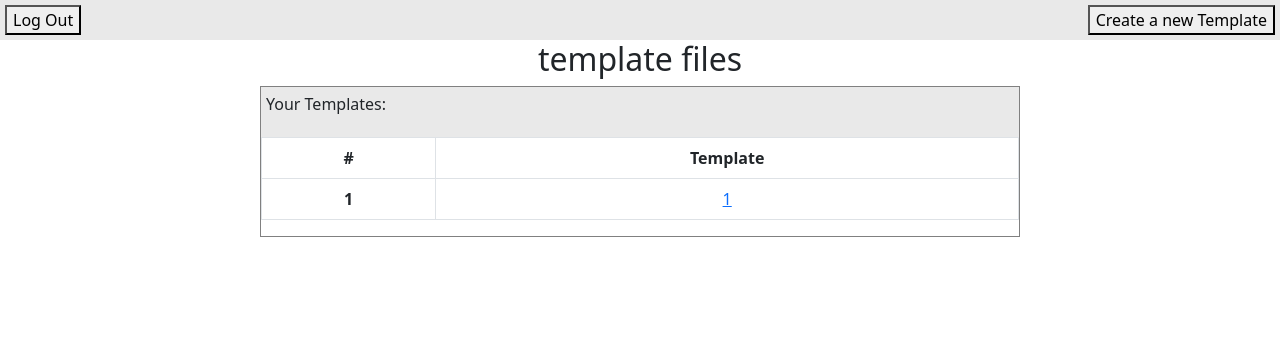
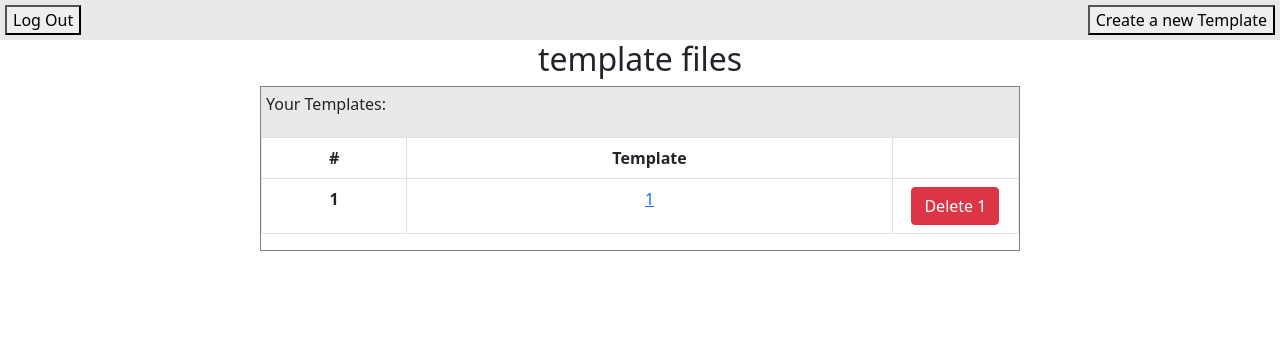
Before and after one commit to malizas/capstone-project, a Flask app: page /template_files in a window 1280 px wide. Shown: the top 340 px of the page. Run offline with Flask 2, Linux system fonts and the light colour scheme; the visitor is signed in with stand-in values (Sample User, id 1); tables that the repository leaves empty hold one stand-in row (values such as "Sample post").

Commit message:
delete file feature

```diff
--- a/crud.py
+++ b/crud.py
@@ -58,6 +58,14 @@ def create_template(font_family, font_color, bg_color, user):
     db.session.add(template)
     db.session.commit()
 
+def delete_template(template_id):
+    """Deletes a template"""
+    template_to_delete = Template.query.filter(Template.template_id == template_id).first()
+
+    db.session.delete(template_to_delete)
+    db.session.commit()
+
+
 def all_templates():
     return Template.query.all()
 
--- a/server.py
+++ b/server.py
@@ -1,7 +1,7 @@
 """Server for Photocard Template Creator"""
 
 from flask import (Flask, render_template, request, flash, session,
-                redirect, Markup)
+                redirect, Markup, jsonify)
 from model import connect_to_db
 import crud
 # import cloudinary.uploader
@@ -74,12 +74,14 @@ def files():
 def create_template():
     crud.create_template("arial", "black", "white", crud.find_user(session["user_id"]))
 
-    return redirect('/template_creator')
+    return redirect('/template_files')
 
-@app.route('/template_creator')
-def template_creator():
-    photocards = crud.all_photocards()
-    return render_template('template-creator.html', photocards=photocards)
+@app.route('/delete_file/<template_id>', methods=["POST"])
+def delete_template(template_id):
+    crud.delete_template(template_id)
+
+    return redirect('/template_files')
+
 
 @app.route('/template_creator/<template_id>')
 def user_template(template_id):
@@ -97,19 +99,26 @@ def user_template(template_id):
 
 @app.route('/save_template', methods=["POST"])
 def save_template():
-# if a pc in the array is already in the pc_picked table, we don't do anything
-# if it's new and not in the pc_picked table, we add it
-# if it's not in the array and in the pc_picked table, we delete it
+    pcs_in_template = crud.template_by_pc_pick(session["template_id"])
+    pc_id_list = []
+    for pc in pcs_in_template:
+        pc_id_list.append(pc.photocard_id)
 
-    ids_from_template = request.args.get('ids')
-    for id in ids_from_template:
-        if id not in crud.template_by_pc_pick(session["template_id"]): # if the pc is NOT in the template
-            crud.create_pc_picked(session["template_id"], id)
-        #if pc NOT in array but IS in pc_picked table
-        else:
-            crud.delete_pc_in_temp(session["template_id"], id)
+    ids_from_template = request.args.getlist("pc_ids")
+    # cause of problem: my ajax request!! therefore my for loop doesn't work
 
-    return "Your progress has been saved!"
+    for pc_id in ids_from_template:
+        if pc_id not in pc_id_list: #if the photocard is NOT in the template
+            crud.create_pc_picked(session["template_id"], pc_id)
+        else: #if pc NOT in the array/list but IS in the pc_picked table
+            crud.delete_pc_in_temp(session["template_id"], pc_id)
+
+    return f'{ids_from_template}'
+
+@app.route('/template_creator')
+def template_creator():
+    photocards = crud.all_photocards()
+    return render_template('template-creator.html', photocards=photocards)
 
 if __name__ == '__main__':
     connect_to_db(app)
--- a/templates/files.html
+++ b/templates/files.html
@@ -28,6 +28,7 @@
             <tr>
               <th scope="col">#</th>
               <th scope="col">Template</th>
+              <th scope="col"></th>
             </tr>
           </thead>
 
@@ -36,6 +37,11 @@
             <th scope="row">{{ loop.index }}</th>
             <td>
                 <a href="/template_creator/{{ temp.template_id }}"> {{ temp.template_id }}</a>
+            </td>
+            <td class="col-2">
+              <form action="/delete_file/{{ temp.template_id }}" method="POST">
+                <button class="btn btn-danger" id="temp.template_id" onclick="return confirm('Do you want to permanently delete file {{ temp.template_id }}?');">Delete {{ temp.template_id }}</button>
+              </form>
             </td>
           </tbody>
           {% endfor %}
```
Also changed, not shown: model.py (+0 -7 lines), static/js/templateCreator.js (+5 -11 lines).
